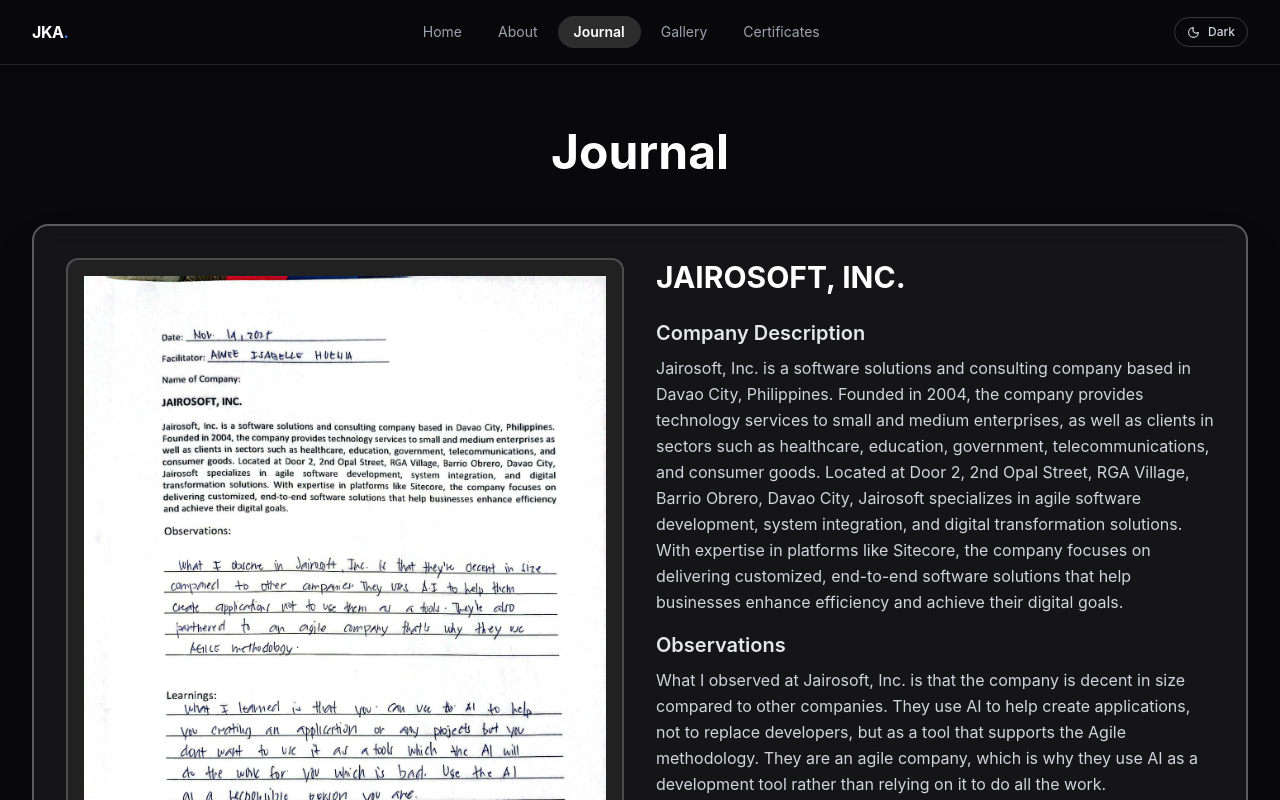
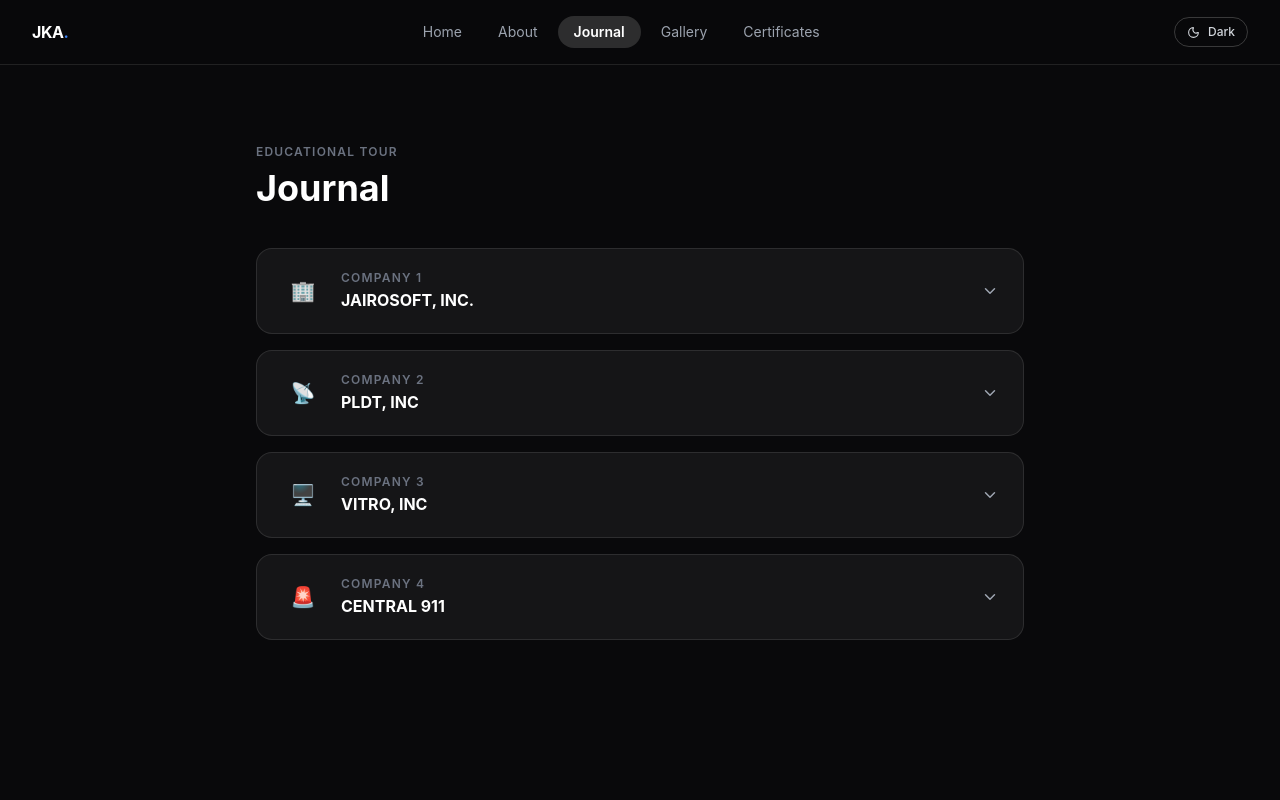
Before and after one commit to JustineKurl/MyPortfolio, a React (Create React App) app: page / in a window 1280 px wide. Both pictures are taken after a click on the button "Journal". Shown: the top 800 px of the page. Built offline with nearby package versions, Linux system fonts and the light colour scheme.

Commit message:
Update Journal.js

```diff
--- a/src/components/Journal.js
+++ b/src/components/Journal.js
@@ -1,94 +1,135 @@
 import React, { useState } from 'react';
 import { journalEntries } from '../data/journalData';
-import ImageModal from './ImageModal';
+import { ChevronDown, ChevronUp } from 'lucide-react';
+
+const companyEmoji = ['🏢', '📡', '🖥️', '🚨'];
 
 const Journal = ({ isDarkMode }) => {
-  const [selectedImage, setSelectedImage] = useState(null);
+  const [expanded, setExpanded] = useState(null);
 
-  const openImageModal = (imageSrc, imageAlt) => {
-    setSelectedImage({ src: imageSrc, alt: imageAlt });
-  };
-
-  const closeImageModal = () => {
-    setSelectedImage(null);
-  };
+  const toggle = (id) => setExpanded(expanded === id ? null : id);
 
   return (
-    <div className="min-h-screen py-12 animate-fadeIn">
-      <h2 className={`text-5xl font-bold mb-12 text-center ${
+    <div className="min-h-screen py-16 animate-fadeIn">
+      <div className="max-w-3xl mx-auto">
+
+        <div className="mb-10">
+          <p className={`text-xs font-semibold tracking-widest uppercase mb-2 ${
+            isDarkMode ? 'text-gray-500' : 'text-gray-400'
+          }`}>
+            Educational Tour
+          </p>
+          <h2 className={`text-4xl font-bold ${isDarkMode ? 'text-white' : 'text-black'}`}>
+            Journal
+          </h2>
+        </div>
+
+        <div className="space-y-4">
+          {journalEntries.map((entry, i) => {
+            const isOpen = expanded === entry.id;
+            return (
+              <div
+                key={entry.id}
+                className={`rounded-2xl border overflow-hidden transition-all duration-300 ${
+                  isDarkMode
+                    ? 'bg-white/5 border-white/10'
+                    : 'bg-white border-black/8 shadow-sm'
+                }`}
+              >
+                {/* Card header — always visible */}
+                <button
+                  onClick={() => toggle(entry.id)}
+                  className="w-full text-left px-6 py-5 flex items-center gap-4 group"
+                  aria-expanded={isOpen}
+                >
+                  <div className={`w-11 h-11 rounded-xl flex items-center justify-center text-xl flex-shrink-0 ${
+                    isDarkMode ? 'bg-white/8' : 'bg-gray-100'
+                  }`}>
+                    {companyEmoji[i]}
+                  </div>
+
+                  <div className="flex-1 min-w-0">
+                    <p className={`text-xs font-semibold tracking-widest uppercase mb-0.5 ${
+                      isDarkMode ? 'text-gray-500' : 'text-gray-400'
+                    }`}>
+                      Company {i + 1}
+                    </p>
+                    <h3 className={`text-base font-bold truncate ${
                       isDarkMode ? 'text-white' : 'text-black'
                     }`}>
-        Journal
-      </h2>
-      <div className="space-y-8">
-        {journalEntries.map((entry) => (
-          <div
-            key={entry.id}
-            className={`backdrop-blur-md rounded-2xl p-8 shadow-2xl border-2 transform transition-all duration-500 hover:scale-105 ${
-              isDarkMode
-                ? 'bg-white/5 border-white/30 hover:bg-white/10'
-                : 'bg-black/5 border-black/30 hover:bg-black/10'
-            }`}
-          >
-            {/* Layout: Image Left, Text Right */}
-            <div className="grid grid-cols-1 md:grid-cols-2 gap-8">
-              {/* Left Side - Image */}
-              <div className="flex items-center justify-center">
-                {entry.image && (
-                  <div
-                    className={`w-full h-full min-h-[400px] rounded-xl overflow-hidden border-2 cursor-pointer transition-all duration-300 hover:scale-105 ${
-                      isDarkMode ? 'border-white/20 bg-white/5' : 'border-black/20 bg-black/5'
-                    }`}
-                    onClick={() => openImageModal(entry.image, entry.company)}
-                  >
+                      {entry.company}
+                    </h3>
+                  </div>
+
+                  <div className={`flex-shrink-0 transition-transform duration-300 ${
+                    isDarkMode ? 'text-gray-400' : 'text-gray-500'
+                  }`}>
+                    {isOpen ? <ChevronUp size={18} /> : <ChevronDown size={18} />}
+                  </div>
+                </button>
+
+                {/* Expanded content */}
+                {isOpen && (
+                  <div className={`px-6 pb-6 border-t ${
+                    isDarkMode ? 'border-white/8' : 'border-black/6'
+                  }`}>
+                    {/* Image */}
+                    <div className="mt-5 mb-5 rounded-xl overflow-hidden">
                       <img
                         src={entry.image}
                         alt={entry.company}
-                      className="w-full h-full object-contain p-4"
+                        className="w-full h-56 object-cover"
                       />
+                    </div>
+
+                    {/* Description */}
+                    <div className="mb-5">
+                      <h4 className={`text-xs font-semibold tracking-widest uppercase mb-2 ${
+                        isDarkMode ? 'text-blue-400' : 'text-blue-600'
+                      }`}>
+                        About the Company
+                      </h4>
+                      <p className={`text-sm leading-relaxed ${
+                        isDarkMode ? 'text-gray-300' : 'text-gray-600'
+                      }`}>
+                        {entry.description}
+                      </p>
+                    </div>
+
+                    {/* Observations */}
+                    <div className="mb-5">
+                      <h4 className={`text-xs font-semibold tracking-widest uppercase mb-2 ${
+                        isDarkMode ? 'text-emerald-400' : 'text-emerald-600'
+                      }`}>
+                        Observations
+                      </h4>
+                      <p className={`text-sm leading-relaxed ${
+                        isDarkMode ? 'text-gray-300' : 'text-gray-600'
+                      }`}>
+                        {entry.observations}
+                      </p>
+                    </div>
+
+                    {/* Learnings */}
+                    <div>
+                      <h4 className={`text-xs font-semibold tracking-widest uppercase mb-2 ${
+                        isDarkMode ? 'text-amber-400' : 'text-amber-600'
+                      }`}>
+                        Learnings
+                      </h4>
+                      <p className={`text-sm leading-relaxed ${
+                        isDarkMode ? 'text-gray-300' : 'text-gray-600'
+                      }`}>
+                        {entry.learnings}
+                      </p>
+                    </div>
                   </div>
                 )}
               </div>
-
-              {/* Right Side - Text Content */}
-              <div className="flex flex-col justify-center">
-                <h3 className={`text-3xl font-bold mb-6 ${isDarkMode ? 'text-white' : 'text-black'}`}>
-                  {entry.company}
-                </h3>
-                <div className={`space-y-4 ${isDarkMode ? 'text-gray-300' : 'text-gray-700'}`}>
-                  <div>
-                    <h4 className={`text-xl font-semibold mb-2 ${isDarkMode ? 'text-gray-200' : 'text-gray-800'}`}>
-                      Company Description
-                    </h4>
-                    <p className="leading-relaxed">{entry.description}</p>
-                  </div>
-                  <div>
-                    <h4 className={`text-xl font-semibold mb-2 ${isDarkMode ? 'text-gray-200' : 'text-gray-800'}`}>
-                      Observations
-                    </h4>
-                    <p className="leading-relaxed">{entry.observations}</p>
-                  </div>
-                  <div>
-                    <h4 className={`text-xl font-semibold mb-2 ${isDarkMode ? 'text-gray-200' : 'text-gray-800'}`}>
-                      Learnings
-                    </h4>
-                    <p className="leading-relaxed">{entry.learnings}</p>
+            );
+          })}
         </div>
       </div>
-              </div>
-            </div>
-          </div>
-        ))}
-      </div>
-
-      {/* Image Modal */}
-      <ImageModal
-        isOpen={selectedImage !== null}
-        imageSrc={selectedImage?.src}
-        imageAlt={selectedImage?.alt}
-        onClose={closeImageModal}
-        isDarkMode={isDarkMode}
-      />
     </div>
   );
 };
```
Lines whose indentation alone changed are shown as unchanged.
